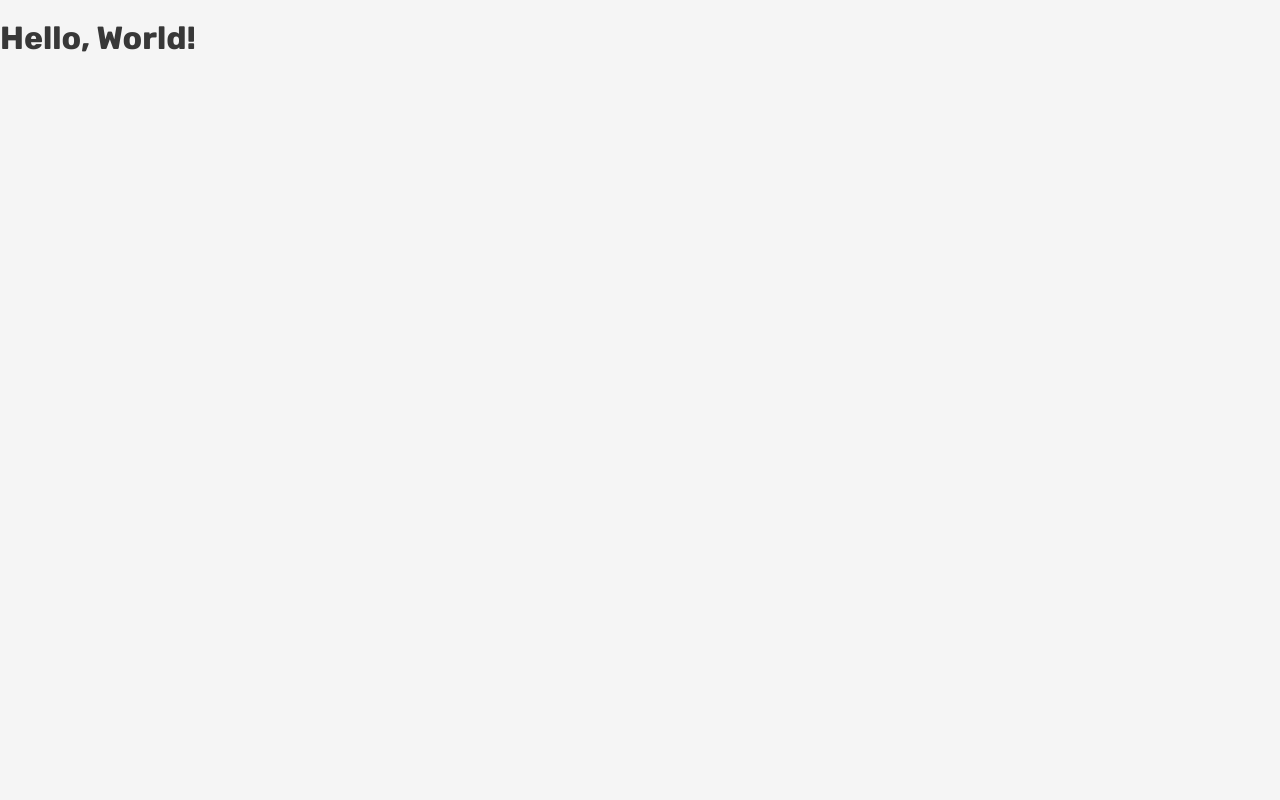
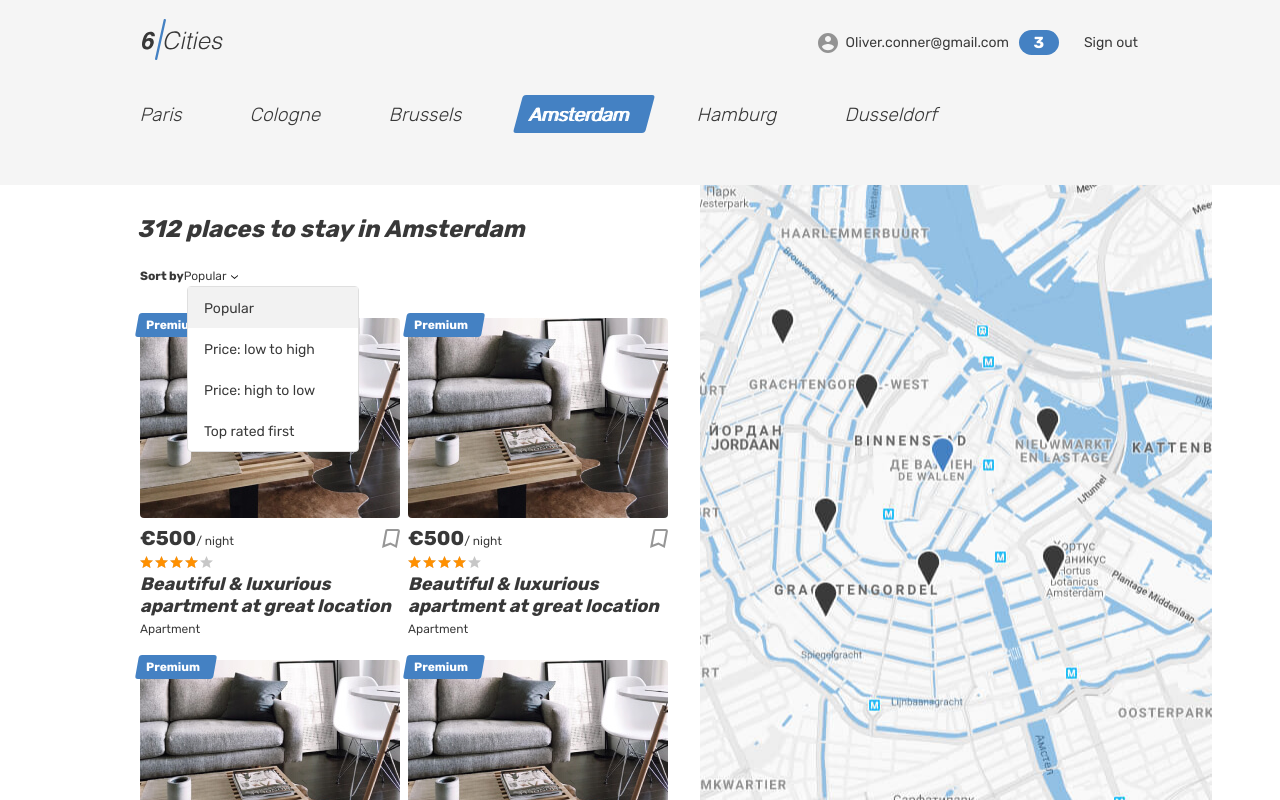
Before and after one commit to htmlacademy-react/1837789-six-cities-15, a React (Vite) app: page / in a window 1280 px wide. Built offline with nearby package versions, Linux system fonts and the light colour scheme.

Commit message:
2.1. Добавит React-компоненты.

```diff
--- /dev/null
+++ b/src/components/app/app.tsx
@@ -0,0 +1,13 @@
+import MainScreen from '../../pages/main-screen/mainScreen';
+
+type AppScreenProps = {
+  placesCount: number;
+}
+
+function App({placesCount}: AppScreenProps): JSX.Element {
+  return (
+    <MainScreen placesCount={placesCount} />
+  );
+}
+
+export default App;
--- /dev/null
+++ b/src/components/cities-card/citiesCard.tsx
@@ -0,0 +1,55 @@
+function CitiesCard(): JSX.Element {
+  return (
+    <article className="cities__card place-card">
+      <div className="place-card__mark">
+        <span>Premium</span>
+      </div>
+      <div className="cities__image-wrapper place-card__image-wrapper">
+        <a href="#">
+          <img
+            className="place-card__image"
+            src="img/apartment-01.jpg"
+            width={260}
+            height={200}
+            alt="Place image"
+          />
+        </a>
+      </div>
+      <div className="place-card__info">
+        <div className="place-card__price-wrapper">
+          <div className="place-card__price">
+            <b className="place-card__price-value">€500</b>
+            <span className="place-card__price-text">/&nbsp;night</span>
+          </div>
+          <button
+            className="place-card__bookmark-button button"
+            type="button"
+          >
+            <svg
+              className="place-card__bookmark-icon"
+              width={18}
+              height={19}
+            >
+              <use xlinkHref="#icon-bookmark" />
+            </svg>
+            <span className="visually-hidden">To bookmarks</span>
+          </button>
+        </div>
+        <div className="place-card__rating rating">
+          <div className="place-card__stars rating__stars">
+            <span style={{ width: '80%' }} />
+            <span className="visually-hidden">Rating</span>
+          </div>
+        </div>
+        <h2 className="place-card__name">
+          <a href="#">
+            Beautiful &amp; luxurious apartment at great location
+          </a>
+        </h2>
+        <p className="place-card__type">Apartment</p>
+      </div>
+    </article>
+  );
+}
+
+export default CitiesCard;
--- /dev/null
+++ b/src/const.ts
@@ -0,0 +1,3 @@
+export const Setting = {
+  PlacesCount: 312
+};
--- a/src/index.tsx
+++ b/src/index.tsx
@@ -1,5 +1,7 @@
 import React from 'react';
 import ReactDOM from 'react-dom/client';
+import App from './components/app/app';
+import {Setting} from './const';
 
 const root = ReactDOM.createRoot(
   document.getElementById('root') as HTMLElement
@@ -7,6 +9,8 @@
 
 root.render(
   <React.StrictMode>
-    <h1>Hello, World!</h1>
-  </React.StrictMode>
+    <App
+      placesCount = {Setting.PlacesCount}
+    />
+  </React.StrictMode>,
 );
--- /dev/null
+++ b/src/pages/main-screen/mainScreen.tsx
@@ -0,0 +1,135 @@
+import CitiesCard from '../../components/cities-card/citiesCard';
+
+type MainScreenProps = {
+  placesCount: number;
+}
+
+function MainScreen({placesCount}: MainScreenProps): JSX.Element {
+  return (
+    <div className="page page--gray page--main">
+      <header className="header">
+        <div className="container">
+          <div className="header__wrapper">
+            <div className="header__left">
+              <a className="header__logo-link header__logo-link--active">
+                <img
+                  className="header__logo"
+                  src="img/logo.svg"
+                  alt="6 cities logo"
+                  width={81}
+                  height={41}
+                />
+              </a>
+            </div>
+            <nav className="header__nav">
+              <ul className="header__nav-list">
+                <li className="header__nav-item user">
+                  <a
+                    className="header__nav-link header__nav-link--profile"
+                    href="#"
+                  >
+                    <div className="header__avatar-wrapper user__avatar-wrapper"></div>
+                    <span className="header__user-name user__name">
+                      Oliver.conner@gmail.com
+                    </span>
+                    <span className="header__favorite-count">3</span>
+                  </a>
+                </li>
+                <li className="header__nav-item">
+                  <a className="header__nav-link" href="#">
+                    <span className="header__signout">Sign out</span>
+                  </a>
+                </li>
+              </ul>
+            </nav>
+          </div>
+        </div>
+      </header>
+      <main className="page__main page__main--index">
+        <h1 className="visually-hidden">Cities</h1>
+        <div className="tabs">
+          <section className="locations container">
+            <ul className="locations__list tabs__list">
+              <li className="locations__item">
+                <a className="locations__item-link tabs__item" href="#">
+                  <span>Paris</span>
+                </a>
+              </li>
+              <li className="locations__item">
+                <a className="locations__item-link tabs__item" href="#">
+                  <span>Cologne</span>
+                </a>
+              </li>
+              <li className="locations__item">
+                <a className="locations__item-link tabs__item" href="#">
+                  <span>Brussels</span>
+                </a>
+              </li>
+              <li className="locations__item">
+                <a className="locations__item-link tabs__item tabs__item--active">
+                  <span>Amsterdam</span>
+                </a>
+              </li>
+              <li className="locations__item">
+                <a className="locations__item-link tabs__item" href="#">
+                  <span>Hamburg</span>
+                </a>
+              </li>
+              <li className="locations__item">
+                <a className="locations__item-link tabs__item" href="#">
+                  <span>Dusseldorf</span>
+                </a>
+              </li>
+            </ul>
+          </section>
+        </div>
+        <div className="cities">
+          <div className="cities__places-container container">
+            <section className="cities__places places">
+              <h2 className="visually-hidden">Places</h2>
+              <b className="places__found">{placesCount} places to stay in Amsterdam</b>
+              <form className="places__sorting" action="#" method="get">
+                <span className="places__sorting-caption">Sort by</span>
+                <span className="places__sorting-type" tabIndex={0}>
+                  Popular
+                  <svg className="places__sorting-arrow" width={7} height={4}>
+                    <use xlinkHref="#icon-arrow-select" />
+                  </svg>
+                </span>
+                <ul className="places__options places__options--custom places__options--opened">
+                  <li
+                    className="places__option places__option--active"
+                    tabIndex={0}
+                  >
+                    Popular
+                  </li>
+                  <li className="places__option" tabIndex={0}>
+                    Price: low to high
+                  </li>
+                  <li className="places__option" tabIndex={0}>
+                    Price: high to low
+                  </li>
+                  <li className="places__option" tabIndex={0}>
+                    Top rated first
+                  </li>
+                </ul>
+              </form>
+              <div className="cities__places-list places__list tabs__content">
+                <CitiesCard/>
+                <CitiesCard/>
+                <CitiesCard/>
+                <CitiesCard/>
+                <CitiesCard/>
+              </div>
+            </section>
+            <div className="cities__right-section">
+              <section className="cities__map map" />
+            </div>
+          </div>
+        </div>
+      </main>
+    </div>
+  );
+}
+
+export default MainScreen;
```
